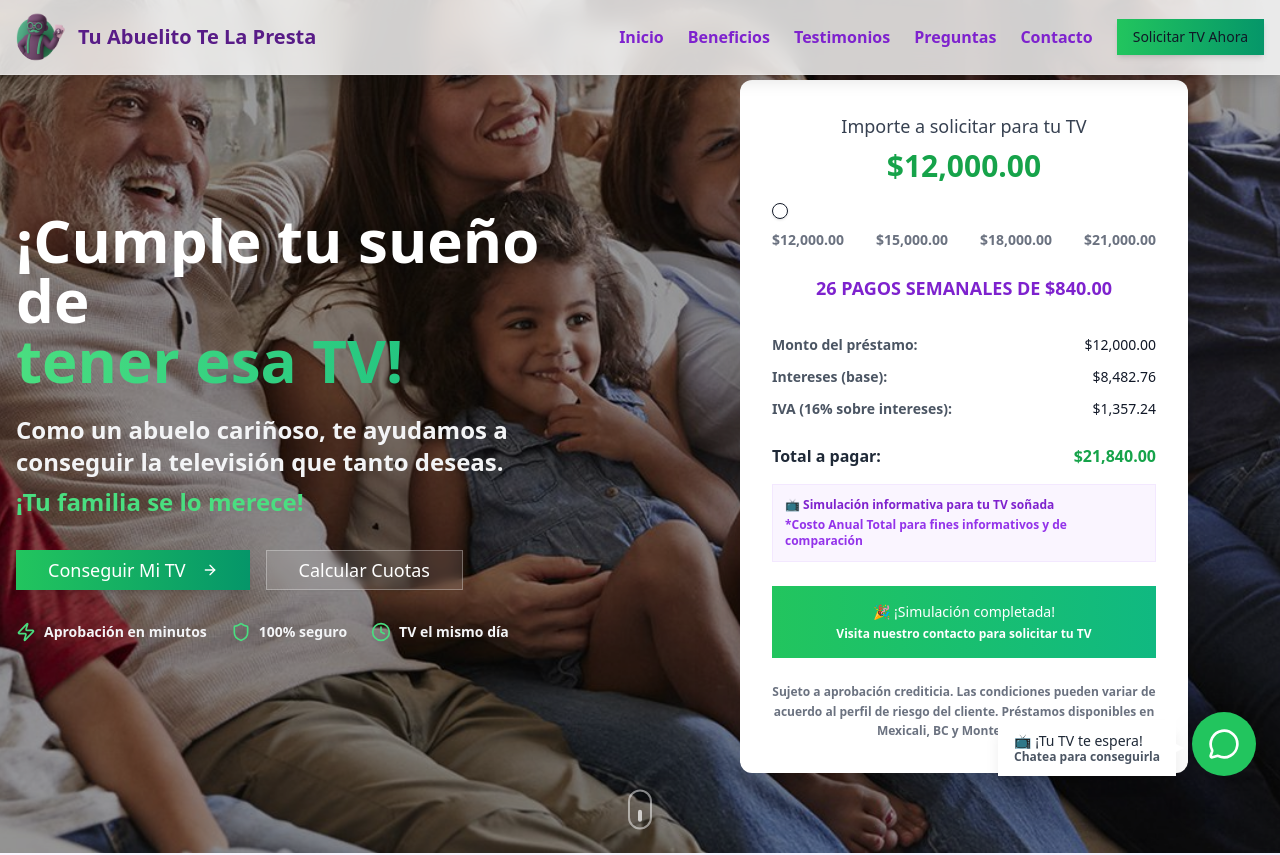
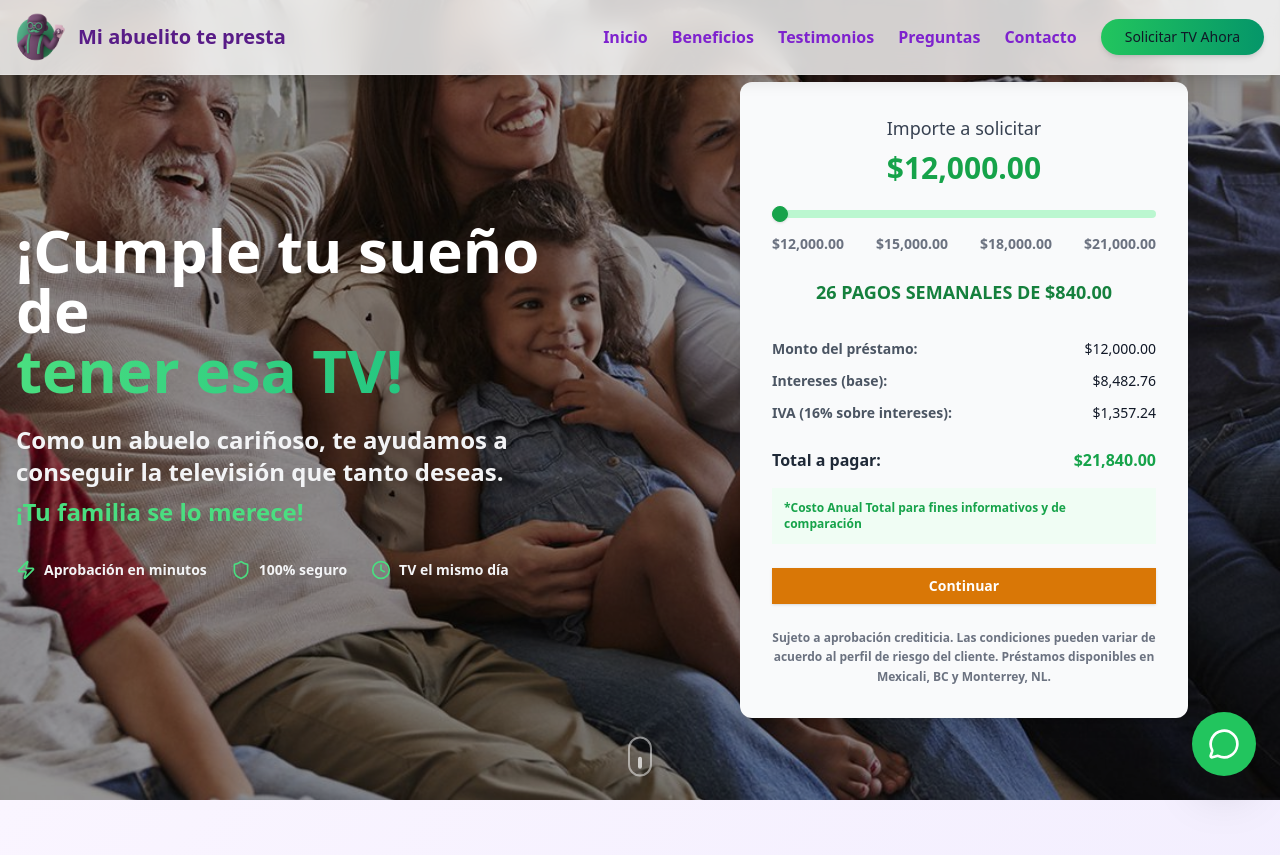
Before and after one commit to sk8erlucas/landing1, a Next.js app: page / in a window 1280 px wide. Shown: the top 855 px of the page. Built offline with nearby package versions, Linux system fonts and the light colour scheme.

Commit message:
Refactor code structure for improved readability and maintainability

```diff
--- a/app/layout.tsx
+++ b/app/layout.tsx
@@ -2,12 +2,12 @@ import type { Metadata } from "next";
 import "./globals.css";
 
 export const metadata: Metadata = {
-  title: "Tu Abuelito Te La Presta - Préstamos Rápidos para Electrodomésticos",
+  title: "Mi abuelito te presta - Préstamos Rápidos para Electrodomésticos",
   description: "Consigue esa televisión, computadora o electrodoméstico que tanto necesitas. Préstamos rápidos, fáciles y confiables. Aprobación en minutos.",
   keywords: "préstamos, electrodomésticos, televisiones, computadoras, financiamiento, crédito rápido, México",
-  authors: [{ name: "Tu Abuelito Te La Presta" }],
-  creator: "Tu Abuelito Te La Presta",
-  publisher: "Tu Abuelito Te La Presta",
+  authors: [{ name: "Mi abuelito te presta" }],
+  creator: "Mi abuelito te presta",
+  publisher: "Mi abuelito te presta",
   formatDetection: {
     email: false,
     address: false,
@@ -18,16 +18,16 @@ export const metadata: Metadata = {
     canonical: "/",
   },
   openGraph: {
-    title: "Tu Abuelito Te La Presta - Préstamos Rápidos para Electrodomésticos",
+    title: "Mi abuelito te presta - Préstamos Rápidos para Electrodomésticos",
     description: "Consigue esa televisión, computadora o electrodoméstico que tanto necesitas. Préstamos rápidos, fáciles y confiables.",
     url: "https://tuabuelitotelapresta.com",
-    siteName: "Tu Abuelito Te La Presta",
+    siteName: "Mi abuelito te presta",
     images: [
       {
         url: "/hero.webp",
         width: 1200,
         height: 630,
-        alt: "Tu Abuelito Te La Presta - Préstamos Rápidos",
+        alt: "Mi abuelito te presta - Préstamos Rápidos",
       },
     ],
     locale: "es_MX",
@@ -35,7 +35,7 @@ export const metadata: Metadata = {
   },
   twitter: {
     card: "summary_large_image",
-    title: "Tu Abuelito Te La Presta - Préstamos Rápidos para Electrodomésticos",
+    title: "Mi abuelito te presta - Préstamos Rápidos para Electrodomésticos",
     description: "Consigue esa televisión, computadora o electrodoméstico que tanto necesitas. Préstamos rápidos, fáciles y confiables.",
     images: ["/hero.webp"],
   },
--- a/components/hero-section.tsx
+++ b/components/hero-section.tsx
@@ -1,8 +1,7 @@
 "use client"
 
 import { motion } from "framer-motion"
-import { Button } from "@/components/ui/button"
-import { ArrowRight, Zap, Shield, Clock } from "lucide-react"
+import { Zap, Shield, Clock } from "lucide-react"
 import Image from "next/image"
 import LoanCalculator from "@/components/loan-calculator"
 
@@ -48,25 +47,6 @@ export default function HeroSection() {
               Como un abuelo cariñoso, te ayudamos a conseguir la televisión que tanto deseas.
               <span className="block mt-2 text-green-400 font-semibold">¡Tu familia se lo merece!</span>
             </motion.p>
-
-            <motion.div
-              initial={{ opacity: 0, y: 30 }}
-              animate={{ opacity: 1, y: 0 }}
-              transition={{ duration: 0.8, delay: 0.6 }}
-              className="flex flex-col sm:flex-row gap-4 mb-8"
-            >
-              <Button size="lg" className="bg-gradient-to-r from-green-500 to-emerald-600 hover:from-green-600 hover:to-emerald-700 text-lg px-8 py-4 shadow-lg">
-                Conseguir Mi TV
-                <ArrowRight className="ml-2 h-5 w-5" />
-              </Button>
-              <Button
-                size="lg"
-                variant="outline"
-                className="text-white border-white/30 hover:bg-white/10 hover:text-white text-lg px-8 py-4 bg-white/10 backdrop-blur-sm"
-              >
-                Calcular Cuotas
-              </Button>
-            </motion.div>
 
             <motion.div
               initial={{ opacity: 0, y: 30 }}
--- a/components/loan-calculator.tsx
+++ b/components/loan-calculator.tsx
@@ -1,6 +1,7 @@
 "use client"
 
 import { useState, useEffect } from "react"
+import { Button } from "@/components/ui/button"
 import { Slider } from "@/components/ui/slider"
 import { Card, CardContent } from "@/components/ui/card"
 import { Separator } from "@/components/ui/separator"
@@ -30,6 +31,13 @@ export default function LoanCalculator() {
   const totalWeeks = 26
   const ivaRate = 0.16
 
+  const openWhatsApp = (message: string) => {
+    const phoneNumber = "+5218125961512"
+    const encodedMessage = encodeURIComponent(message)
+    const whatsappUrl = `https://wa.me/${phoneNumber}?text=${encodedMessage}`
+    window.open(whatsappUrl, "_blank")
+  }
+
   const calculateLoan = (index: number): LoanDetails => {
     const { amount, weeklyPayment } = loanOptions[index]
     const totalAmount = weeklyPayment * totalWeeks
@@ -37,7 +45,8 @@ export default function LoanCalculator() {
     const baseInterest = interest / (1 + ivaRate)
     const iva = interest - baseInterest
     const totalWithIva = totalAmount
-    const cat = (totalWithIva / amount - 1) * (52 / totalWeeks) * 100
+
+    const cat = ((totalWithIva / amount - 1) * (52 / totalWeeks)) * 100
 
     return {
       amount,
@@ -64,11 +73,13 @@ export default function LoanCalculator() {
 
   return (
     <div className="w-full max-w-md mx-auto">
-      <Card className="bg-white border-0 shadow-2xl">
+      <Card className="bg-gray-50 border-0 shadow-lg">
         <CardContent className="p-8 space-y-6">
           <div className="text-center space-y-2">
-            <h3 className="text-lg font-medium text-gray-700 font-heading">Importe a solicitar para tu TV</h3>
-            <div className="text-3xl font-bold text-green-600">{formatCurrency(loanOptions[selectedIndex].amount)}</div>
+            <h2 className="text-lg font-medium text-gray-700">Importe a solicitar</h2>
+            <div className="text-3xl font-bold text-green-600">
+              {formatCurrency(loanOptions[selectedIndex].amount)}
+            </div>
           </div>
 
           <div className="space-y-4">
@@ -77,7 +88,7 @@ export default function LoanCalculator() {
               onValueChange={([index]) => setSelectedIndex(index)}
               max={loanOptions.length - 1}
               step={1}
-              className="w-full"
+              className="w-full [&>span:first-child]:h-2 [&>span:first-child]:bg-green-200 [&_[role=slider]]:bg-green-600 [&_[role=slider]]:border-green-600 [&>span:first-child>span]:bg-green-600"
             />
             <div className="flex justify-between text-sm text-gray-500">
               {loanOptions.map((option, idx) => (
@@ -89,8 +100,9 @@ export default function LoanCalculator() {
           {loanDetails && (
             <div className="space-y-4">
               <div className="text-center">
-                <div className="text-lg font-semibold text-purple-700 mb-2">
-                  {loanDetails.totalPayments} PAGOS SEMANALES DE {formatCurrency(loanDetails.weeklyPayment)}
+                <div className="text-lg font-semibold text-green-700 mb-2">
+                  {loanDetails.totalPayments} PAGOS SEMANALES DE{" "}
+                  {formatCurrency(loanDetails.weeklyPayment)}
                 </div>
               </div>
 
@@ -101,36 +113,54 @@ export default function LoanCalculator() {
                   <span className="text-gray-600">Monto del préstamo:</span>
                   <span className="font-medium">{formatCurrency(loanDetails.amount)}</span>
                 </div>
+
                 <div className="flex justify-between">
                   <span className="text-gray-600">Intereses (base):</span>
                   <span className="font-medium">{formatCurrency(loanDetails.interest)}</span>
                 </div>
+
                 <div className="flex justify-between">
                   <span className="text-gray-600">IVA (16% sobre intereses):</span>
                   <span className="font-medium">{formatCurrency(loanDetails.iva)}</span>
                 </div>
+
                 <Separator />
+
                 <div className="flex justify-between font-semibold text-base">
                   <span className="text-gray-800">Total a pagar:</span>
-                  <span className="text-green-600">{formatCurrency(loanDetails.totalWithIva)}</span>
+                  <span className="text-green-600">
+                    {formatCurrency(loanDetails.totalWithIva)}
+                  </span>
                 </div>
               </div>
 
-              <div className="bg-purple-50 p-3 rounded-lg border border-purple-100">
-                <div className="text-xs text-purple-700">
-                  📺 Simulación informativa para tu TV soñada
-                </div>
-                <div className="text-xs text-purple-600 mt-1">
+              <div className="bg-green-50 p-3 rounded-lg">
+                {/* <div className="text-xs text-green-700 font-medium mb-1">
+                  CAT PROMEDIO: {loanDetails.cat}%
+                </div> */}
+                <div className="text-xs text-green-600">
                   *Costo Anual Total para fines informativos y de comparación
                 </div>
               </div>
             </div>
           )}
 
-          <div className="bg-gradient-to-r from-green-500 to-emerald-500 text-white p-4 rounded-lg text-center">
-            <div className="text-sm font-medium mb-1">🎉 ¡Simulación completada!</div>
-            <div className="text-xs">Visita nuestro contacto para solicitar tu TV</div>
-          </div>
+          <Button
+            onClick={() => {
+              if (loanDetails) {
+                openWhatsApp(
+                  `¡Hola! Me interesa solicitar un préstamo de ${formatCurrency(
+                    loanDetails.amount
+                  )} con pagos semanales de ${formatCurrency(
+                    loanDetails.weeklyPayment
+                  )}. ¿Podrían ayudarme con el proceso?`
+                )
+              }
+            }}
+            className="w-full bg-amber-600 hover:bg-amber-700 text-white font-semibold py-3 rounded-lg"
+          >
+            Continuar
+          </Button>
 
           <p className="text-xs text-gray-500 text-center leading-relaxed">
             Sujeto a aprobación crediticia. Las condiciones pueden variar de acuerdo al perfil de riesgo del cliente.
--- a/components/navbar.tsx
+++ b/components/navbar.tsx
@@ -16,12 +16,12 @@ export default function Navbar() {
         <div className="flex items-center space-x-3">
           <Image
             src="/abuelito_base.png"
-            alt="Tu Abuelito Te La Presta Logo"
+            alt="Mi abuelito te presta Logo"
             width={50}
             height={50}
             className="rounded-full"
           />
-          <span className="text-xl font-bold text-purple-900 font-heading">Tu Abuelito Te La Presta</span>
+          <span className="text-xl font-bold text-purple-900 font-heading">Mi abuelito te presta</span>
         </div>
         <div className="hidden md:flex items-center space-x-6">
           <a href="#inicio" className="text-purple-700 hover:text-purple-600 transition-colors font-medium font-body">
@@ -39,7 +39,7 @@ export default function Navbar() {
           <a href="#contacto" className="text-purple-700 hover:text-purple-600 transition-colors font-medium font-body">
             Contacto
           </a>
-          <Button className="bg-gradient-to-r from-green-500 to-emerald-600 hover:from-green-600 hover:to-emerald-700 shadow-md">
+          <Button className="bg-gradient-to-r from-green-500 to-emerald-600 hover:from-green-600 hover:to-emerald-700 shadow-md rounded-full px-6 py-2">
             Solicitar TV Ahora
           </Button>
         </div>
--- a/components/whatsapp-button.tsx
+++ b/components/whatsapp-button.tsx
@@ -5,7 +5,7 @@ import { MessageCircle } from "lucide-react"
 
 export default function WhatsAppButton() {
   const openWhatsApp = () => {
-    const phoneNumber = "528124747218"
+    const phoneNumber = "+5218125961512"
     const message = "📺 ¡Hola! Me interesa conseguir la TV de mis sueños. ¿Me pueden ayudar con los pagos?"
     const encodedMessage = encodeURIComponent(message)
     const whatsappUrl = `https://wa.me/${phoneNumber}?text=${encodedMessage}`
@@ -27,17 +27,6 @@ export default function WhatsAppButton() {
       >
         <MessageCircle className="h-8 w-8" />
       </motion.button>
-
-      <motion.div
-        initial={{ opacity: 0, x: 20 }}
-        animate={{ opacity: 1, x: 0 }}
-        transition={{ duration: 0.5, delay: 1.5 }}
-        className="absolute right-20 bottom-0 transform bg-white text-gray-800 px-4 py-3 rounded-lg shadow-lg whitespace-nowrap"
-      >
-        <div className="text-sm font-medium leading-tight">📺 ¡Tu TV te espera!</div>
-        <div className="text-xs text-gray-600 leading-tight">Chatea para conseguirla</div>
-        <div className="absolute right-0 top-1/2 transform translate-x-2 -translate-y-1/2 w-0 h-0 border-l-8 border-l-white border-t-4 border-t-transparent border-b-4 border-b-transparent"></div>
-      </motion.div>
     </motion.div>
   )
 }
```
Also changed, not shown: components/benefits-section.tsx (+25 -7 lines), components/contact-section.tsx (+18 -48 lines), public/watching_tv.jpg (added).
